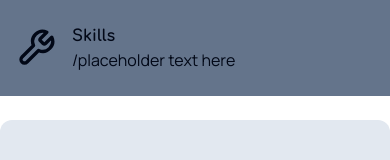
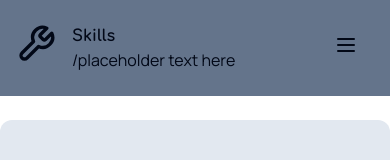
Before and after one commit to penguinboots/portfolio-v3, a Next.js app: page /skills in a window 390 px wide. Shown: the top 160 px of the page. Built offline with nearby package versions, Linux system fonts and the light colour scheme.

Commit message:
move navbar into header

```diff
--- a/components/Header.tsx
+++ b/components/Header.tsx
@@ -1,5 +1,6 @@
 import { LucideIcon } from "lucide-react";
 import { titleFont } from "@/lib/fonts";
+import Navbar from "./Navbar";
 
 interface HeaderProps {
   title: string;
@@ -9,11 +10,16 @@ interface HeaderProps {
 
 export const Header = ({ title, desc, icon: Icon }: HeaderProps) => {
   return (
-    <div className="bg-slate-500 h-24 flex items-center space-x-4 p-4">
-      <Icon className="w-10 h-10" />
-      <div>
-        <h1 className={titleFont.className}>{title}</h1>
-        <p>{desc}</p>
+    <div className="bg-slate-500 h-24 flex items-center justify-between p-4">
+      <div className="flex space-x-4">
+        <Icon className="w-10 h-10" />
+        <div>
+          <h1 className={titleFont.className}>{title}</h1>
+          <p>{desc}</p>
+        </div>
+      </div>
+      <div className="md:hidden">
+        <Navbar />
       </div>
     </div>
   );
```
